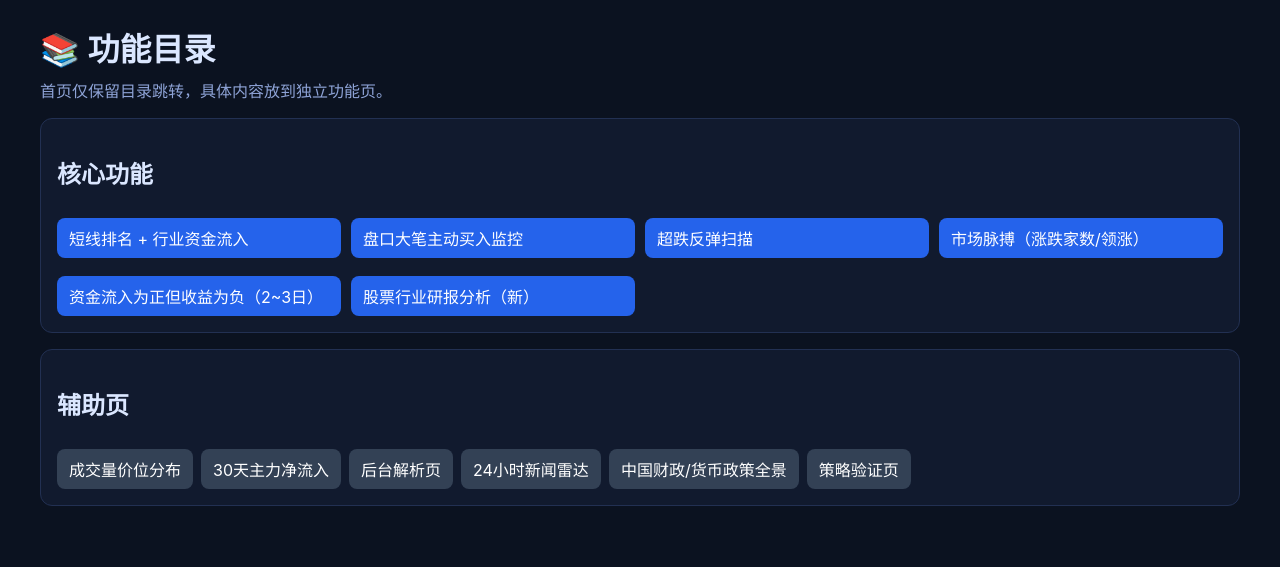
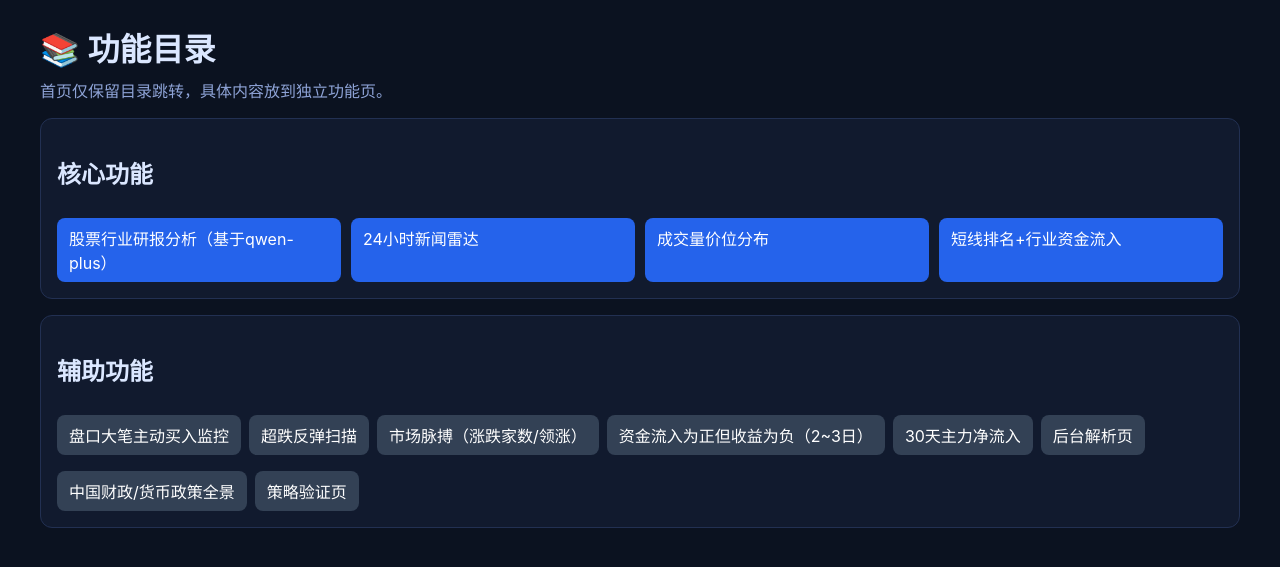
Before and after one commit to echo00725/stock326-site, a Flask app: page / in a window 1280 px wide. Shown: the top 567 px of the page. Run offline with Flask 3, Linux system fonts and the light colour scheme; some libraries are stand-ins or nearby versions.

Commit message:
feat：首页重排核心/辅助功能并更新行研命名

```diff
--- a/templates/index.html
+++ b/templates/index.html
@@ -13,22 +13,22 @@
   <section class="card">
     <h2>核心功能</h2>
     <div style="display:grid;grid-template-columns:repeat(auto-fit,minmax(260px,1fr));gap:10px">
-      <a class="btn" href="/shortline-dashboard">短线排名 + 行业资金流入</a>
-      <a class="btn" href="/monitor-big-buy">盘口大笔主动买入监控</a>
-      <a class="btn" href="/oversold-rebound">超跌反弹扫描</a>
-      <a class="btn" href="/market-pulse">市场脉搏（涨跌家数/领涨）</a>
-      <a class="btn" href="/flow-divergence">资金流入为正但收益为负（2~3日）</a>
-      <a class="btn" href="/stock-research">股票行业研报分析（新）</a>
+      <a class="btn" href="/stock-research">股票行业研报分析（基于qwen-plus）</a>
+      <a class="btn" href="/news">24小时新闻雷达</a>
+      <a class="btn" href="/volume-profile">成交量价位分布</a>
+      <a class="btn" href="/shortline-dashboard">短线排名+行业资金流入</a>
     </div>
   </section>
 
   <section class="card">
-    <h2>辅助页</h2>
+    <h2>辅助功能</h2>
     <div style="display:flex;gap:8px;flex-wrap:wrap">
-      <a class="btn secondary" href="/volume-profile">成交量价位分布</a>
+      <a class="btn secondary" href="/monitor-big-buy">盘口大笔主动买入监控</a>
+      <a class="btn secondary" href="/oversold-rebound">超跌反弹扫描</a>
+      <a class="btn secondary" href="/market-pulse">市场脉搏（涨跌家数/领涨）</a>
+      <a class="btn secondary" href="/flow-divergence">资金流入为正但收益为负（2~3日）</a>
       <a class="btn secondary" href="/main-net-inflow">30天主力净流入</a>
       <a class="btn secondary" href="/parse-admin">后台解析页</a>
-      <a class="btn secondary" href="/news">24小时新闻雷达</a>
       <a class="btn secondary" href="/policy-dashboard">中国财政/货币政策全景</a>
       <a class="btn secondary" href="/validation">策略验证页</a>
     </div>
```
